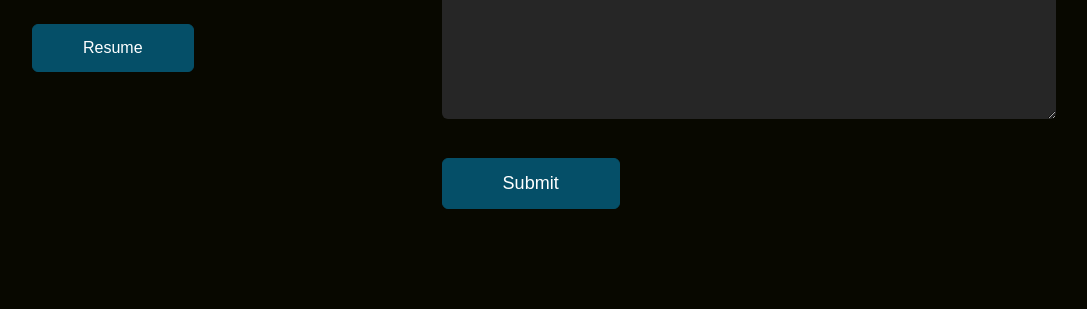
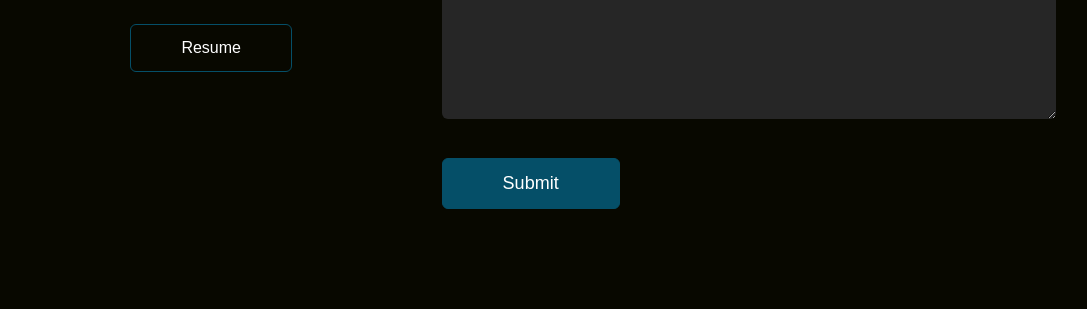
Before and after one commit to UzmaSayyeda/html-css, a plain HTML site: page index.html in a window 1280 px wide. Shown: the part 2348-2657 px from the top of the page, without its empty margins (96-1183 px from the left). Drawn offline with Linux system fonts and the light colour scheme.

Commit message:
updated resume

```diff
--- a/index.html
+++ b/index.html
@@ -134,7 +134,7 @@
                                 <a href="https://github.com/UzmaSayyeda" target="_blank"><i class="fa-brands fa-github"></i></a>
 
                             </div>
-                            <a href="./images/Uzma_Sayyeda_Resume.pdf" target="_blank" class="btn btn2">Resume</a>
+                            <a href="./images/Uzma_Sayyeda_Resume.pdf" target="_blank" class="btn btn">Resume</a>
                         </div>
                         <div class="contact-right">
                             <form name="submit-to-google-sheet">
```
Also changed, not shown: images/favicon-16x16.png (deleted), images/favicon.ico (deleted).
